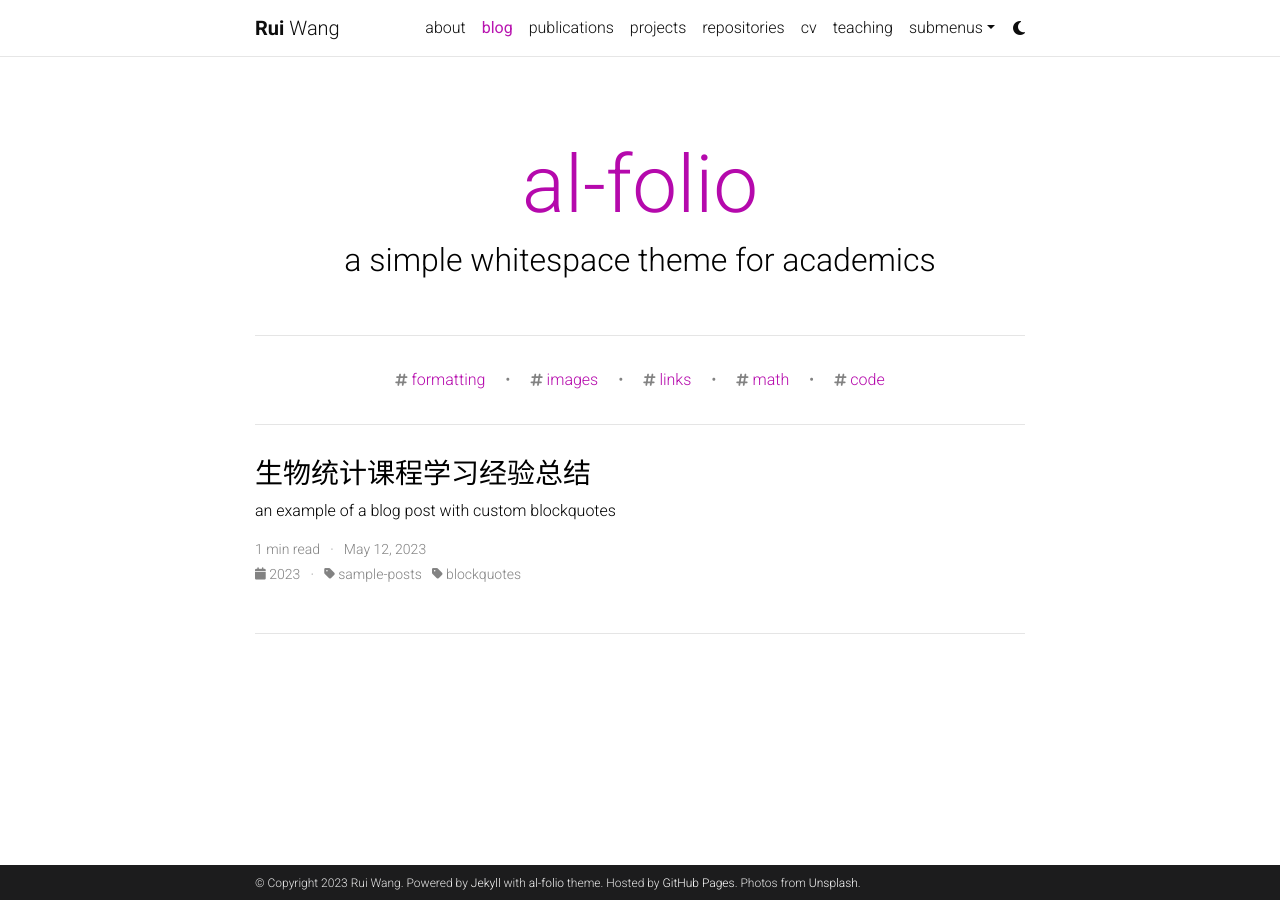
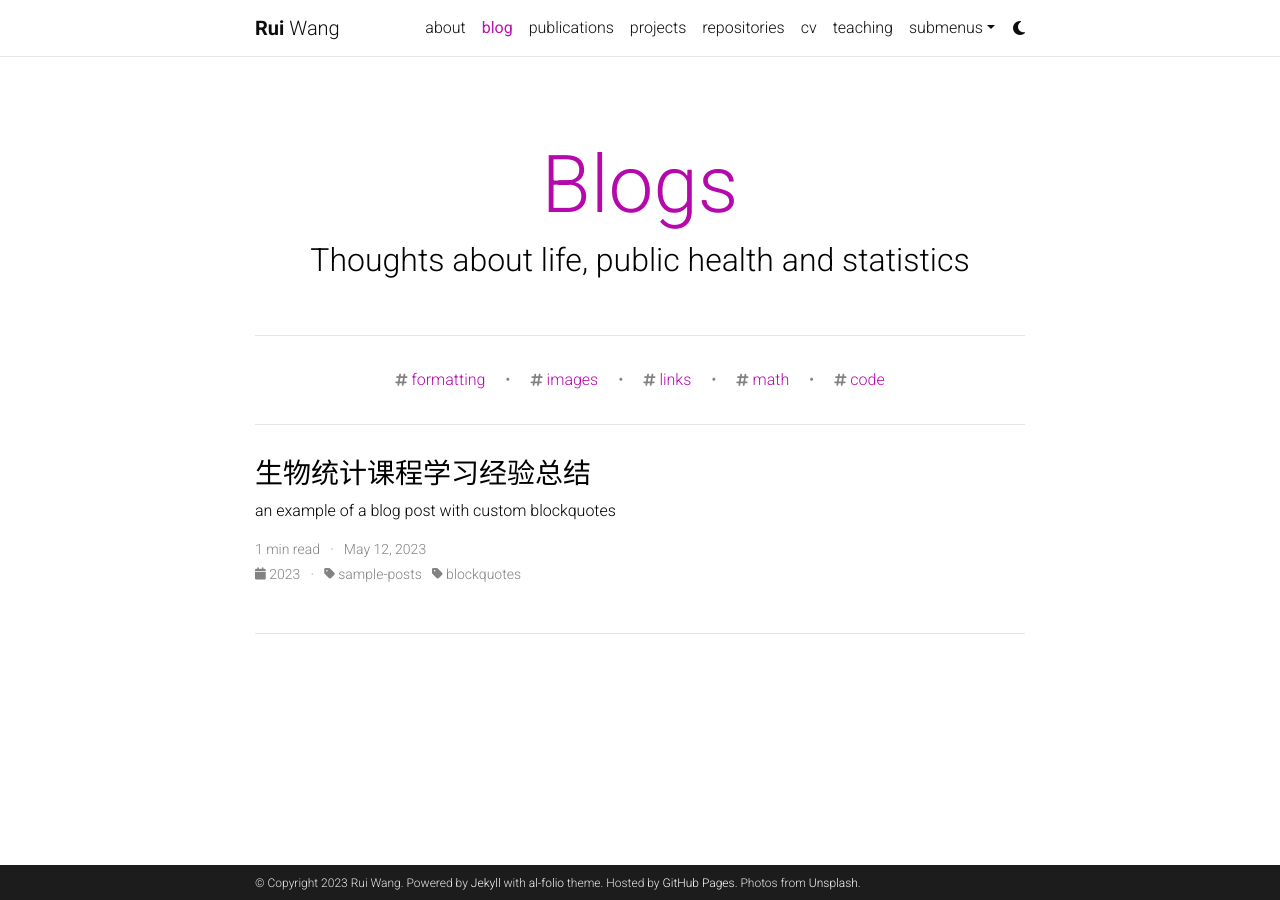
Before and after one commit to wangrui24/wangrui, a Jekyll site: the page built from blog/index.html, in a window 1280 px wide. Built offline with Jekyll 4.4.1, drawn with Linux system fonts in a browser that asks for light colours; the list of posts is cut into pages by our own code; comment, search, counter and statistics services are not loaded; a style sheet for code colours, icons or effects is not loaded.

Commit message:
Update _config.yml

```diff
--- a/_config.yml
+++ b/_config.yml
@@ -122,9 +122,9 @@ bing_site_verification:  # out your bing-site-verification ID (Bing Webmaster)
 # Blog
 # -----------------------------------------------------------------------------
 
-blog_name: al-folio # blog_name will be displayed in your blog page
+blog_name: Blogs # blog_name will be displayed in your blog page
 blog_nav_title: blog # your blog must have a title for it to be displayed in the nav bar
-blog_description: a simple whitespace theme for academics
+blog_description: Thoughts about life, public health and statistics
 permalink: /blog/:year/:title/
 
 # Pagination
```
